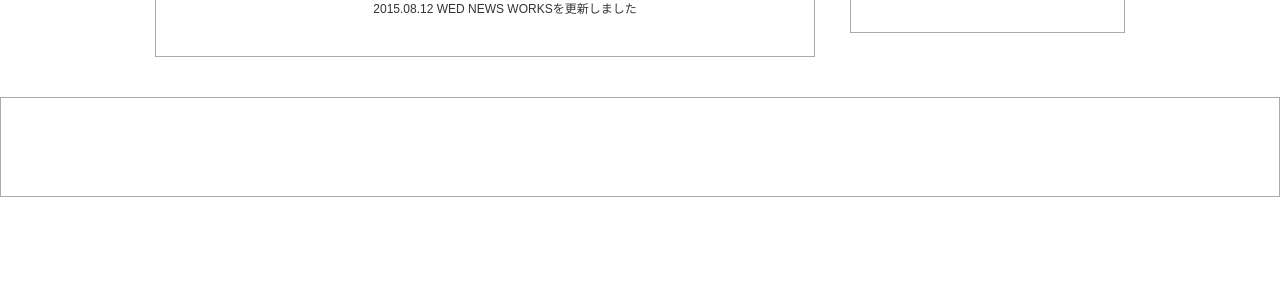
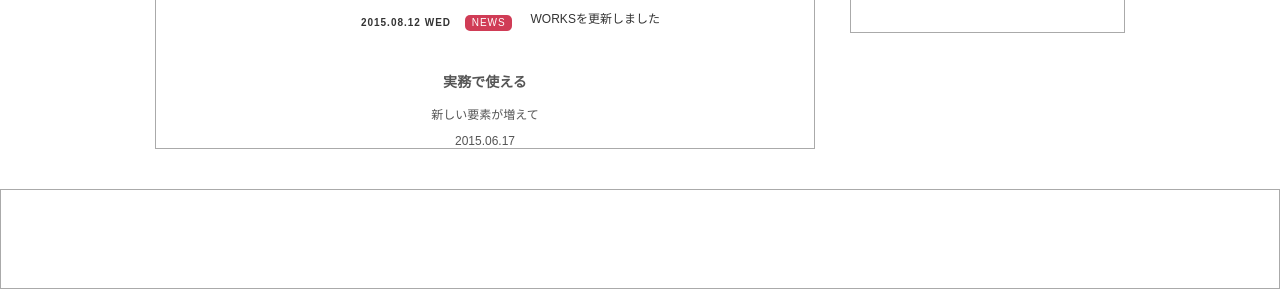
Before and after one commit to 24-Sato/kadai, a PHP site: page / in a window 1280 px wide. Shown: the part 650-939 px from the top of the page. Before the commit the page ends 847 px from the top, so only its background shows below. Run offline with PHP 8.4, Linux system fonts and the light colour scheme; some libraries are stand-ins or nearby versions.

Commit message:
articles 追加

```diff
--- a/20160425/css/style.css
+++ b/20160425/css/style.css
@@ -172,3 +172,33 @@ a:link, a:visited, a:hover, a:active {
 .scroll-list .scroll-item a:hover {
 	background-color: #60ff1c;
 }
+.scroll-list .date {
+	display: inline-block;
+	width: 19%;
+	letter-spacing: 1px;
+	font-weight: bold;
+	font-size: 1.0rem;
+}
+.scroll-list .category {
+	display: inline-block;
+	width: 8%;
+	border-radius: 5px;
+	background-color: #d03c56;
+	color: #ffffff;
+	text-align: center;
+	letter-spacing: 1px;
+	font-size: 1.0rem;
+	line-height: 16px;
+}
+.scroll-list .category .news {
+	background-color: #2c3c53;
+}
+.scroll-list .title {
+	display: inline-block;
+	/*width: 71%;*/
+	padding-left: 15px;
+	overflow: hidden;
+	text-overflow: ellipsis;
+	white-space: nowrap;
+	font-size: 1.2rem;
+}
--- a/20160425/index.html
+++ b/20160425/index.html
@@ -63,8 +63,16 @@
 				</ul>
 			</div>
 			<h2 class="hidden">ARTICLES</h2>
+			<div class="clearfix">
+				<a class="article-box" href="">
+					<h3 class="title">実務で使える</h3>
+					<p class="desc">新しい要素が増えて</p>
+					<time class="date" datetime="2015-06-17">2015.06.17</time>
+					<time class="image" src="./img/article.jpg"></time>
+
+				</a>
+			</div>
 			<div class="articles">
-
 			</div>
 		</main>
 		<div class="sidemenu"></div>
```
